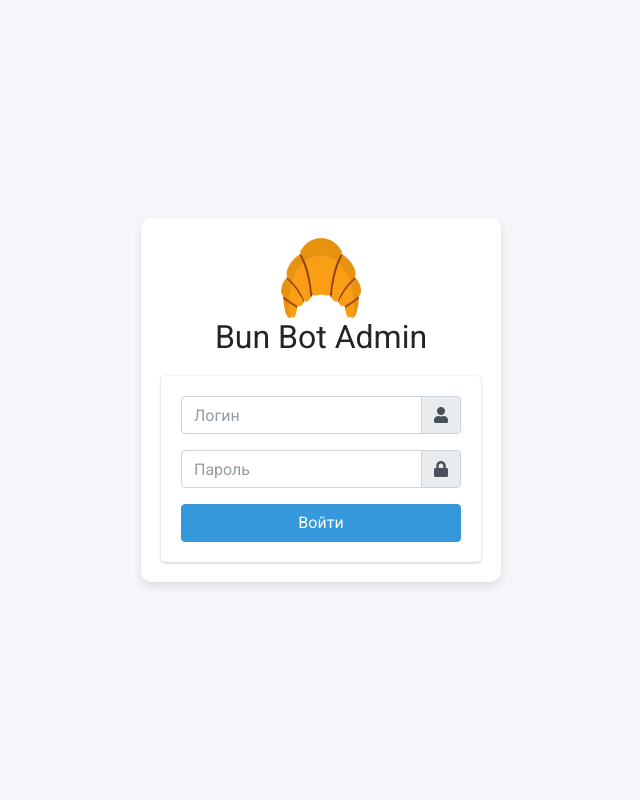
After one commit to beerhunters/crewassrun, a Flask app: page /login in a window 1280 px wide. The commit adds this page. Shown: the whole page, without its empty margins (319-959 px from the left). Run offline with Flask 3, Linux system fonts and the light colour scheme; some libraries are stand-ins or nearby versions.

Commit message:
some improve

```diff
--- a/admin/app.py
+++ b/admin/app.py
@@ -1,4 +1,294 @@
-from flask import Flask, Blueprint, render_template, request, redirect, url_for, flash
+# from flask import Flask, Blueprint, render_template, request, redirect, url_for, flash
+# import aiohttp
+# import asyncio
+# import logging
+# from math import ceil
+#
+# logging.basicConfig(level=logging.DEBUG)
+# logger = logging.getLogger(__name__)
+#
+# app = Flask(__name__, template_folder="templates", static_folder="static")
+# app.secret_key = "your_secret_key_here"
+# API_URL = "http://localhost:8000"
+# # API_URL = "http://api:8000"  # Оставляем так, так как внутри сети Docker
+#
+# # Создаем Blueprint с префиксом /crewassrun
+# admin_bp = Blueprint("admin", __name__, url_prefix="/crewassrun")
+#
+#
+# async def fetch_data(endpoint):
+#     async with aiohttp.ClientSession() as session:
+#         async with session.get(f"{API_URL}/{endpoint}") as response:
+#             data = await response.json()
+#             # logger.debug(f"Данные из API /{endpoint}: {data}")
+#             return data
+#
+#
+# async def delete_data(endpoint):
+#     async with aiohttp.ClientSession() as session:
+#         async with session.delete(f"{API_URL}/{endpoint}") as response:
+#             return response.status == 200
+#
+#
+# async def post_data(endpoint, data):
+#     async with aiohttp.ClientSession() as session:
+#         async with session.post(f"{API_URL}/{endpoint}", json=data) as response:
+#             return await response.json()
+#
+#
+# async def put_data(endpoint, data):
+#     async with aiohttp.ClientSession() as session:
+#         async with session.put(f"{API_URL}/{endpoint}", json=data) as response:
+#             return await response.json()
+#
+#
+# def paginate(data, page, per_page):
+#     total = len(data)
+#     total_pages = ceil(total / per_page)
+#     start = (page - 1) * per_page
+#     end = start + per_page
+#     return data[start:end], total_pages
+#
+#
+# @admin_bp.route("/")
+# def index():
+#     return render_template("index.html")
+#
+#
+# @admin_bp.route("/users")
+# def users():
+#     loop = asyncio.new_event_loop()
+#     asyncio.set_event_loop(loop)
+#     try:
+#         users = loop.run_until_complete(fetch_data("users/"))
+#         # logger.info(f"Получено пользователей: {len(users)}")
+#     except Exception as e:
+#         logger.error(f"Ошибка при загрузке данных: {str(e)}")
+#         flash("Ошибка при загрузке данных пользователей.", "danger")
+#         users = []
+#     finally:
+#         loop.close()
+#
+#     page = int(request.args.get("page", 1))
+#     per_page = int(request.args.get("per_page", 10))
+#     paginated_users, total_pages = paginate(users, page, per_page)
+#     return render_template(
+#         "users.html",
+#         users=paginated_users,
+#         page=page,
+#         per_page=per_page,
+#         total_pages=total_pages,
+#     )
+#
+#
+# @admin_bp.route("/buns")
+# def buns():
+#     loop = asyncio.new_event_loop()
+#     asyncio.set_event_loop(loop)
+#     try:
+#         buns = loop.run_until_complete(fetch_data("buns/"))
+#         # logger.info(f"Получено булочек: {len(buns)}")
+#     except Exception as e:
+#         logger.error(f"Ошибка при загрузке данных: {str(e)}")
+#         flash("Ошибка при загрузке данных булочек.", "danger")
+#         buns = []
+#     finally:
+#         loop.close()
+#
+#     page = int(request.args.get("page", 1))
+#     per_page = int(request.args.get("per_page", 10))
+#     paginated_buns, total_pages = paginate(buns, page, per_page)
+#     return render_template(
+#         "buns.html",
+#         buns=paginated_buns,
+#         page=page,
+#         per_page=per_page,
+#         total_pages=total_pages,
+#     )
+#
+#
+# @admin_bp.route("/results")
+# def results():
+#     loop = asyncio.new_event_loop()
+#     asyncio.set_event_loop(loop)
+#     try:
+#         users = loop.run_until_complete(fetch_data("users/"))
+#         user_buns = loop.run_until_complete(fetch_data("user_buns/"))
+#         # logger.info(f"Получено результатов: {len(user_buns)}")
+#         user_map = {user["id"]: user["username"] for user in users}
+#         for ub in user_buns:
+#             ub["username"] = user_map.get(
+#                 ub["user_id"], f"Неизвестный (ID: {ub['user_id']})"
+#             )
+#     except Exception as e:
+#         logger.error(f"Ошибка при загрузке данных: {str(e)}")
+#         flash("Ошибка при загрузке данных результатов.", "danger")
+#         user_buns = []
+#     finally:
+#         loop.close()
+#
+#     page = int(request.args.get("page", 1))
+#     per_page = int(request.args.get("per_page", 10))
+#     paginated_user_buns, total_pages = paginate(user_buns, page, per_page)
+#     return render_template(
+#         "results.html",
+#         user_buns=paginated_user_buns,
+#         page=page,
+#         per_page=per_page,
+#         total_pages=total_pages,
+#     )
+#
+#
+# @admin_bp.route("/delete_user/<int:telegram_id>/<chat_id>")
+# def delete_user(telegram_id, chat_id):
+#     loop = asyncio.new_event_loop()
+#     asyncio.set_event_loop(loop)
+#     try:
+#         success = loop.run_until_complete(delete_data(f"users/{telegram_id}/{chat_id}"))
+#         if success:
+#             flash(f"Пользователь {telegram_id} удален из чата {chat_id}.", "success")
+#         else:
+#             flash("Ошибка при удалении пользователя.", "danger")
+#     except Exception as e:
+#         logger.error(f"Ошибка: {str(e)}")
+#         flash(f"Ошибка: {str(e)}", "danger")
+#     finally:
+#         loop.close()
+#     return redirect(url_for("admin.users"))
+#
+#
+# @admin_bp.route("/add_bun", methods=["POST"])
+# def add_bun():
+#     name = request.form["name"]
+#     points = int(request.form["points"])
+#     loop = asyncio.new_event_loop()
+#     asyncio.set_event_loop(loop)
+#     try:
+#         loop.run_until_complete(post_data("buns/", {"name": name, "points": points}))
+#         flash(f"Булочка '{name}' добавлена.", "success")
+#     except Exception as e:
+#         logger.error(f"Ошибка: {str(e)}")
+#         flash(f"Ошибка при добавлении булочки: {str(e)}", "danger")
+#     finally:
+#         loop.close()
+#     return redirect(url_for("admin.buns"))
+#
+#
+# @admin_bp.route("/edit_bun/<name>", methods=["POST"])
+# def edit_bun(name):
+#     points = int(request.form["points"])
+#     loop = asyncio.new_event_loop()
+#     asyncio.set_event_loop(loop)
+#     try:
+#         loop.run_until_complete(
+#             put_data(f"buns/{name}", {"name": name, "points": points})
+#         )
+#         flash(f"Булочка '{name}' обновлена.", "success")
+#     except Exception as e:
+#         logger.error(f"Ошибка: {str(e)}")
+#         flash(f"Ошибка при обновлении: {str(e)}", "danger")
+#     finally:
+#         loop.close()
+#     return redirect(url_for("admin.buns"))
+#
+#
+# @admin_bp.route("/delete_bun/<name>")
+# def delete_bun(name):
+#     loop = asyncio.new_event_loop()
+#     asyncio.set_event_loop(loop)
+#     try:
+#         success = loop.run_until_complete(delete_data(f"buns/{name}"))
+#         if success:
+#             flash(f"Булочка '{name}' удалена.", "success")
+#         else:
+#             flash("Ошибка при удалении булочки.", "danger")
+#     except Exception as e:
+#         logger.error(f"Ошибка: {str(e)}")
+#         flash(f"Ошибка: {str(e)}", "danger")
+#     finally:
+#         loop.close()
+#     return redirect(url_for("admin.buns"))
+#
+#
+# @admin_bp.route("/edit_user_bun/<int:id>", methods=["POST"])
+# def edit_user_bun(id):
+#     count = int(request.form["count"])
+#     loop = asyncio.new_event_loop()
+#     asyncio.set_event_loop(loop)
+#     try:
+#         user_buns = loop.run_until_complete(fetch_data("user_buns/"))
+#         buns = loop.run_until_complete(fetch_data("buns/"))
+#         bun_map = {bun["name"]: bun["points"] for bun in buns}
+#         for ub in user_buns:
+#             if ub["id"] == id:
+#                 bun_points = bun_map.get(ub["bun"], 0)
+#                 updated_points = count * bun_points
+#                 updated_data = {
+#                     "id": ub["id"],
+#                     "user_id": ub["user_id"],
+#                     "bun": ub["bun"],
+#                     "chat_id": ub["chat_id"],
+#                     "count": count,
+#                     "points": updated_points,
+#                 }
+#                 loop.run_until_complete(put_data(f"user_buns/{id}", updated_data))
+#                 flash(
+#                     f"Результат с ID {id} обновлен. Новые очки: {updated_points}",
+#                     "success",
+#                 )
+#                 break
+#     except Exception as e:
+#         logger.error(f"Ошибка: {str(e)}")
+#         flash(f"Ошибка при обновлении: {str(e)}", "danger")
+#     finally:
+#         loop.close()
+#     return redirect(url_for("admin.results"))
+#
+#
+# @admin_bp.route("/delete_user_bun/<int:id>")
+# def delete_user_bun(id):
+#     loop = asyncio.new_event_loop()
+#     asyncio.set_event_loop(loop)
+#     try:
+#         success = loop.run_until_complete(delete_data(f"user_buns/{id}"))
+#         if success:
+#             flash(f"Результат с ID {id} удален.", "success")
+#         else:
+#             flash("Ошибка при удалении результата.", "danger")
+#     except Exception as e:
+#         logger.error(f"Ошибка: {str(e)}")
+#         flash(f"Ошибка: {str(e)}", "danger")
+#     finally:
+#         loop.close()
+#     return redirect(url_for("admin.results"))
+#
+#
+# # Регистрируем Blueprint в приложении
+# app.register_blueprint(admin_bp)
+#
+# if __name__ == "__main__":
+#     logger.info("Запуск Flask приложения")
+#     app.run(debug=True, port=5000)
+#     # app.run(host="0.0.0.0", port=5000, debug=False)
+from flask import (
+    Flask,
+    Blueprint,
+    render_template,
+    request,
+    redirect,
+    url_for,
+    flash,
+    session,
+)
+from flask_login import (
+    LoginManager,
+    UserMixin,
+    login_user,
+    logout_user,
+    login_required,
+    current_user,
+)
+from flask_bcrypt import Bcrypt
 import aiohttp
 import asyncio
 import logging
@@ -8,11 +298,44 @@ logging.basicConfig(level=logging.DEBUG)
 logger = logging.getLogger(__name__)
 
 app = Flask(__name__, template_folder="templates", static_folder="static")
-app.secret_key = "your_secret_key_here"
+app.secret_key = "your_secret_key_here"  # Замените на безопасный ключ
 API_URL = "http://localhost:8000"
 # API_URL = "http://api:8000"  # Оставляем так, так как внутри сети Docker
 
-# Создаем Blueprint с префиксом /crewassrun
+# Инициализация Flask-Login и Bcrypt
+login_manager = LoginManager()
+login_manager.init_app(app)
+login_manager.login_view = "login"  # Маршрут для страницы логина
+bcrypt = Bcrypt(app)
+
+
+# Простая модель пользователя (в будущем можно заменить на БД)
+class User(UserMixin):
+    def __init__(self, id, username, password_hash):
+        self.id = id
+        self.username = username
+        self.password_hash = password_hash
+
+    def check_password(self, password):
+        return bcrypt.check_password_hash(self.password_hash, password)
+
+
+# Фиктивный пользователь (замените на свои данные)
+admin_users = {
+    "admin": User(
+        id=1,
+        username="admin",
+        password_hash=bcrypt.generate_password_hash("admin123").decode("utf-8"),
+    )
+}
+
+
+@login_manager.user_loader
+def load_user(user_id):
+    return admin_users.get("admin") if user_id == "1" else None
+
+
+# Blueprint для админки
 admin_bp = Blueprint("admin", __name__, url_prefix="/crewassrun")
 
 
@@ -50,28 +373,57 @@ def paginate(data, page, per_page):
     return data[start:end], total_pages
 
 
+# Маршрут логина (вне Blueprint, чтобы был на /login)
+@app.route("/login", methods=["GET", "POST"])
+def login():
+    if current_user.is_authenticated:
+        return redirect(url_for("admin.index"))
+    if request.method == "POST":
+        username = request.form["username"]
+        password = request.form["password"]
+        user = admin_users.get(username)
+        if user and user.check_password(password):
+            login_user(user)
+            flash("Вы успешно вошли!", "success")
+            return redirect(url_for("admin.index"))
+        else:
+            flash("Неверный логин или пароль.", "danger")
+    return render_template("login.html")
+
+
+# Маршрут логаута
+@app.route("/logout")
+@login_required
+def logout():
+    logout_user()
+    flash("Вы вышли из системы.", "success")
+    return redirect(url_for("login"))
+
+
 @admin_bp.route("/")
+@login_required
 def index():
     return render_template("index.html")
 
 
 @admin_bp.route("/users")
+@login_required
 def users():
     loop = asyncio.new_event_loop()
     asyncio.set_event_loop(loop)
     try:
-        users = loop.run_until_complete(fetch_data("users/"))
-        # logger.info(f"Получено пользователей: {len(users)}")
+        users_data = loop.run_until_complete(fetch_data("users/"))
+        # logger.info(f"Получено пользователей: {len(users_data)}")
     except Exception as e:
         logger.error(f"Ошибка при загрузке данных: {str(e)}")
         flash("Ошибка при загрузке данных пользователей.", "danger")
-        users = []
+        users_data = []
     finally:
         loop.close()
 
     page = int(request.args.get("page", 1))
     per_page = int(request.args.get("per_page", 10))
-    paginated_users, total_pages = paginate(users, page, per_page)
+    paginated_users, total_pages = paginate(users_data, page, per_page)
     return render_template(
         "users.html",
         users=paginated_users,
@@ -82,6 +434,7 @@ def users():
 
 
 @admin_bp.route("/buns")
+@login_required
 def buns():
     loop = asyncio.new_event_loop()
     asyncio.set_event_loop(loop)
@@ -108,14 +461,15 @@ def buns():
 
 
 @admin_bp.route("/results")
+@login_required
 def results():
     loop = asyncio.new_event_loop()
     asyncio.set_event_loop(loop)
     try:
-        users = loop.run_until_complete(fetch_data("users/"))
+        users_data = loop.run_until_complete(fetch_data("users/"))
         user_buns = loop.run_until_complete(fetch_data("user_buns/"))
         # logger.info(f"Получено результатов: {len(user_buns)}")
-        user_map = {user["id"]: user["username"] for user in users}
+        user_map = {user["id"]: user["username"] for user in users_data}
         for ub in user_buns:
             ub["username"] = user_map.get(
                 ub["user_id"], f"Неизвестный (ID: {ub['user_id']})"
@@ -140,6 +494,7 @@ def results():
 
 
 @admin_bp.route("/delete_user/<int:telegram_id>/<chat_id>")
+@login_required
 def delete_user(telegram_id, chat_id):
     loop = asyncio.new_event_loop()
     asyncio.set_event_loop(loop)
@@ -158,6 +513,7 @@ def delete_user(telegram_id, chat_id):
 
 
 @admin_bp.route("/add_bun", methods=["POST"])
+@login_required
 def add_bun():
     name = request.form["name"]
     points = int(request.form["points"])
@@ -175,6 +531,7 @@ def add_bun():
 
 
 @admin_bp.route("/edit_bun/<name>", methods=["POST"])
+@login_required
 def edit_bun(name):
     points = int(request.form["points"])
     loop = asyncio.new_event_loop()
@@ -193,6 +550,7 @@ def edit_bun(name):
 
 
 @admin_bp.route("/delete_bun/<name>")
+@login_required
 def delete_bun(name):
     loop = asyncio.new_event_loop()
     asyncio.set_event_loop(loop)
@@ -211,6 +569,7 @@ def delete_bun(name):
 
 
 @admin_bp.route("/edit_user_bun/<int:id>", methods=["POST"])
+@login_required
 def edit_user_bun(id):
     count = int(request.form["count"])
     loop = asyncio.new_event_loop()
@@ -246,6 +605,7 @@ def edit_user_bun(id):
 
 
 @admin_bp.route("/delete_user_bun/<int:id>")
+@login_required
 def delete_user_bun(id):
     loop = asyncio.new_event_loop()
     asyncio.set_event_loop(loop)
@@ -263,10 +623,10 @@ def delete_user_bun(id):
     return redirect(url_for("admin.results"))
 
 
-# Регистрируем Blueprint в приложении
+# Регистрируем Blueprint
 app.register_blueprint(admin_bp)
 
 if __name__ == "__main__":
     logger.info("Запуск Flask приложения")
     app.run(debug=True, port=5000)
-    # app.run(host="0.0.0.0", port=5000, debug=False)
+    # app.run(debug=True, host="0.0.0.0", port=5000)
--- /dev/null
+++ b/admin/templates/login.html
@@ -0,0 +1,88 @@
+<!DOCTYPE html>
+<html lang="ru">
+<head>
+    <meta charset="UTF-8">
+    <meta name="viewport" content="width=device-width, initial-scale=1.0">
+    <title>Вход - Bun Bot Admin</title>
+    <link rel="stylesheet" href="{{ url_for('static', filename='css/adminlte.min.css') }}">
+    <link rel="stylesheet" href="https://cdnjs.cloudflare.com/ajax/libs/font-awesome/5.15.4/css/all.min.css">
+    <link href="https://fonts.googleapis.com/css2?family=Roboto:wght@400;700&display=swap" rel="stylesheet">
+    <style>
+        body {
+            font-family: 'Roboto', sans-serif;
+            background-color: #f4f6f9;
+            display: flex;
+            justify-content: center;
+            align-items: center;
+            height: 100vh;
+            margin: 0;
+        }
+        .login-box {
+            width: 360px;
+            padding: 20px;
+            background: #fff;
+            border-radius: 10px;
+            box-shadow: 0 4px 8px rgba(0, 0, 0, 0.1);
+        }
+        .login-logo {
+            text-align: center;
+            margin-bottom: 20px;
+        }
+        .login-logo img {
+            width: 80px;
+            height: 80px;
+        }
+        .btn-primary {
+            background-color: #3498db;
+            border-color: #3498db;
+        }
+        .btn-primary:hover {
+            background-color: #2980b9;
+        }
+    </style>
+</head>
+<body>
+    <div class="login-box">
+        <div class="login-logo">
+            <img src="{{ url_for('static', filename='img/croissant.png') }}" alt="Croissant Logo">
+            <h2>Bun Bot Admin</h2>
+        </div>
+        <div class="card">
+            <div class="card-body">
+                <form method="post" action="{{ url_for('login') }}">
+                    <div class="input-group mb-3">
+                        <input type="text" name="username" class="form-control" placeholder="Логин" required>
+                        <div class="input-group-append">
+                            <div class="input-group-text">
+                                <span class="fas fa-user"></span>
+                            </div>
+                        </div>
+                    </div>
+                    <div class="input-group mb-3">
+                        <input type="password" name="password" class="form-control" placeholder="Пароль" required>
+                        <div class="input-group-append">
+                            <div class="input-group-text">
+                                <span class="fas fa-lock"></span>
+                            </div>
+                        </div>
+                    </div>
+                    <button type="submit" class="btn btn-primary btn-block">Войти</button>
+                </form>
+                {% with messages = get_flashed_messages(with_categories=true) %}
+                    {% if messages %}
+                        {% for category, message in messages %}
+                            <div class="alert alert-{{ category }} mt-3" role="alert">
+                                {{ message }}
+                            </div>
+                        {% endfor %}
+                    {% endif %}
+                {% endwith %}
+            </div>
+        </div>
+    </div>
+
+    <script src="https://code.jquery.com/jquery-3.6.0.min.js"></script>
+    <script src="https://cdn.jsdelivr.net/npm/bootstrap@4.6.0/dist/js/bootstrap.bundle.min.js"></script>
+    <script src="{{ url_for('static', filename='js/adminlte.min.js') }}"></script>
+</body>
+</html>
--- a/requirements.txt
+++ b/requirements.txt
@@ -46,3 +46,5 @@ tzlocal==5.2
 uvicorn==0.32.0
 Werkzeug==3.1.3
 yarl==1.18.3
+Flask-Login==0.6.3
+Flask-Bcrypt==1.0.1
```
Also changed, not shown: admin/templates/base.html (+18 -5 lines).
